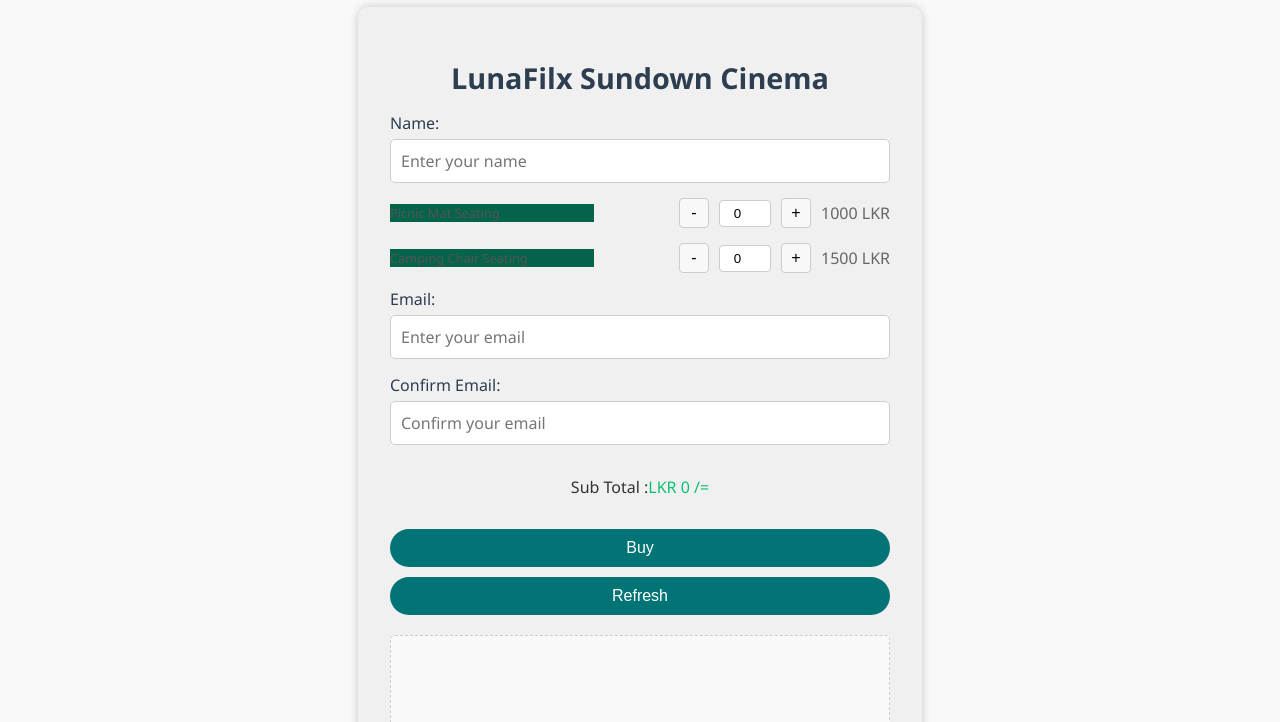
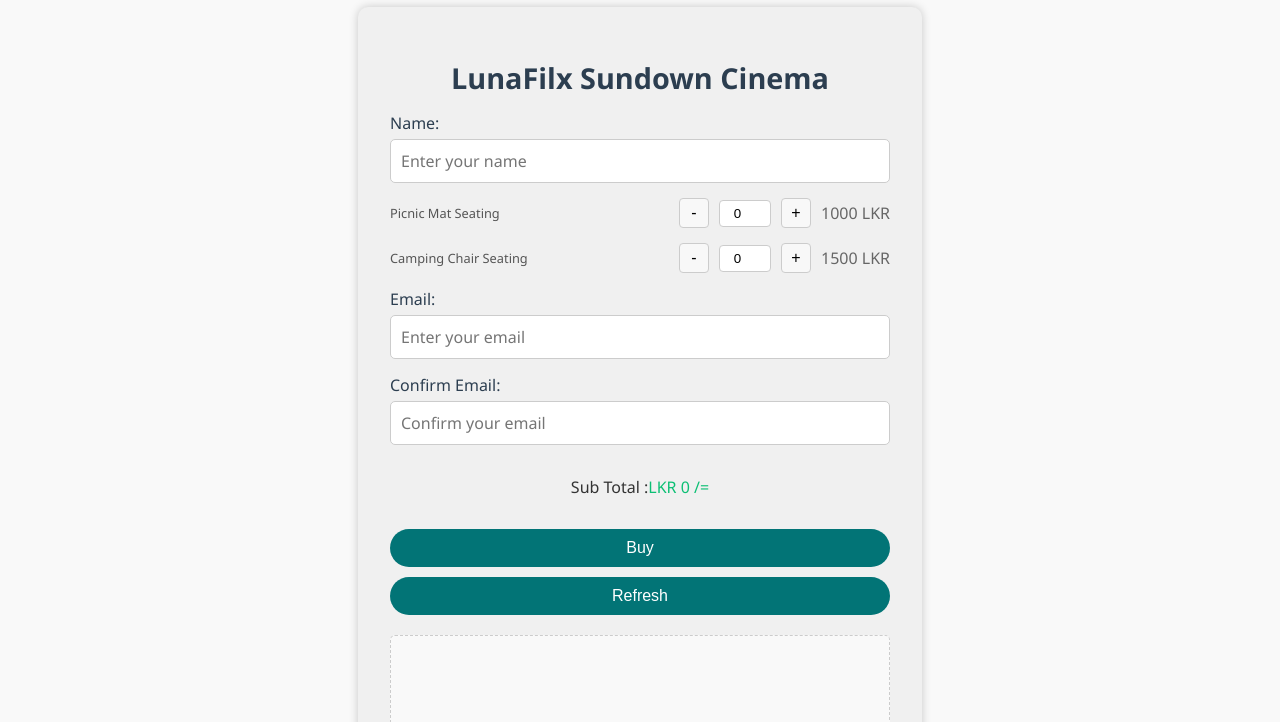
Before and after one commit to sakunakavinda/Elyzium, a plain HTML site: page buy.html in a window 1280 px wide. Shown: the part 77-799 px from the top of the page. Drawn offline with nearby package versions, Linux system fonts and the light colour scheme.

Commit message:
Update styles.css

```diff
--- a/styles.css
+++ b/styles.css
@@ -375,7 +375,6 @@ justify-content: center;
     font-size: 0.80rem; /* Reduced from default size */
     color: #555; /* Optional: make text slightly darker */
     margin-right: 10px; /* Add some spacing */
-    background-color: #03634b;
 }
 
 .counter-controls {
```
